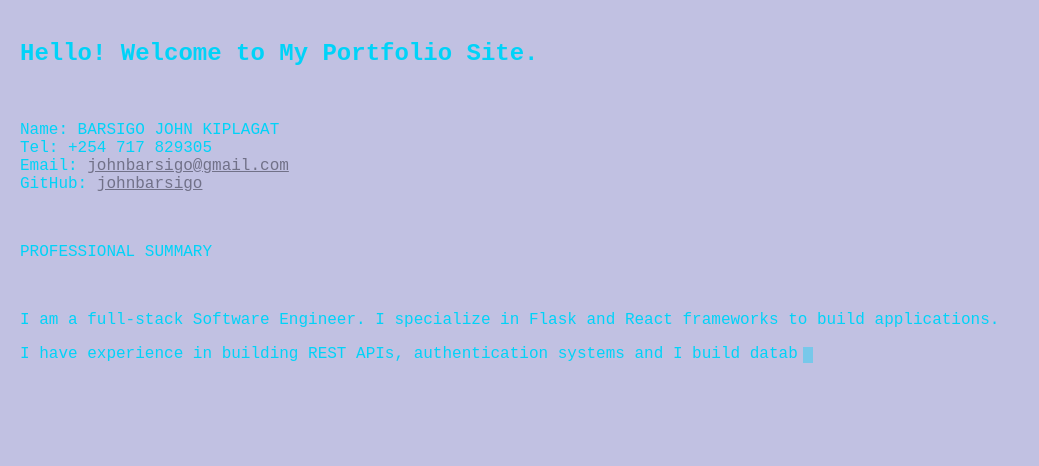
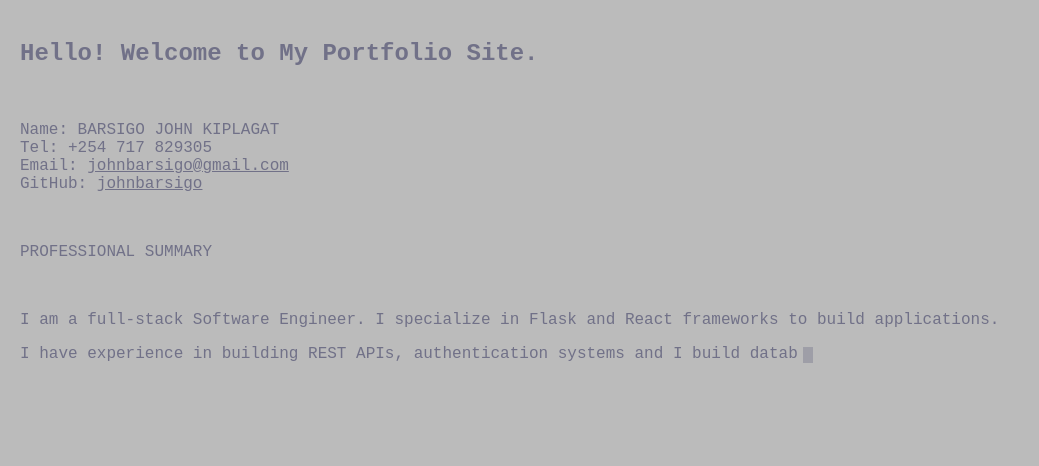
Before and after one commit to johnbarsigo/hunting-bubbly, a Flask app: page / in a window 1280 px wide. Shown: the top 466 px of the page, without its empty margins (0-1039 px from the left). Run offline with Flask 3, Linux system fonts and the light colour scheme.

Commit message:
Updated style.css

```diff
--- a/static/style.css
+++ b/static/style.css
@@ -1,7 +1,7 @@
 
 body {
-    background-color: rgb(193, 193, 226);
-    color: rgb(0, 211, 248);
+    background-color: rgb(187, 187, 187);
+    color: rgb(113, 113, 136);
     font-family: 'Courier New', Courier, monospace;
     padding: 20px;
     margin: 0;
@@ -23,7 +23,7 @@
     display: inline-block;
     height: 1em;
     width: 10px;
-    background-color: rgb(0, 211, 248);
+    background-color: rgb(113, 113, 136);
     margin-left: 5px;
     animation: blink 1s infinite;
     vertical-align: bottom;
```
